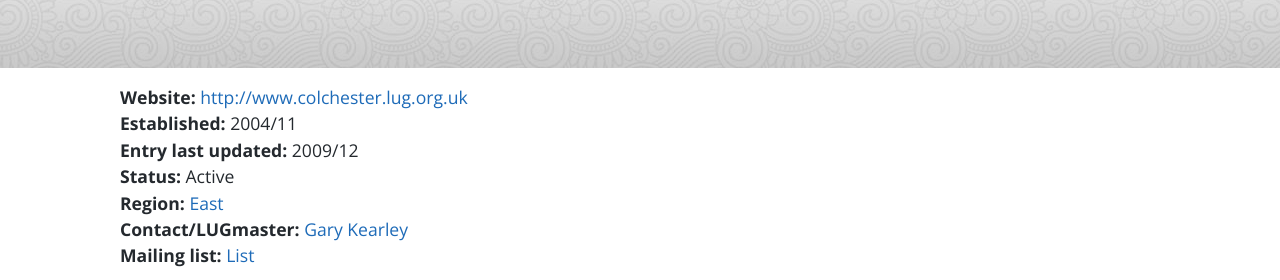
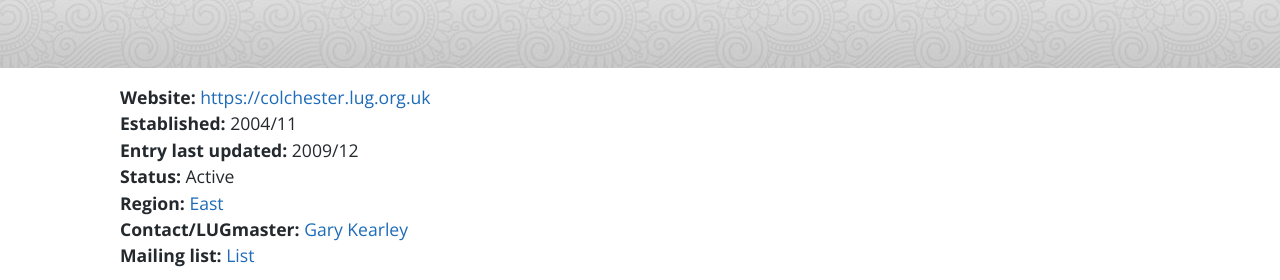
Before and after one commit to lugorguk/lug.org.uk-website, a Jekyll site: the page built from _posts/0000-01-01-Colchester.md, in a window 1280 px wide. Shown: the part 181-461 px from the top of the page. Built offline with Jekyll 4.4.1, drawn with Linux system fonts in a browser that asks for light colours; some of the changed lines change nothing that is shown; grey boxes are pictures that could not be loaded.

Commit message:
updated to https links
This one isn't actually loading with or without, or with or without www. at the start

```diff
--- a/_posts/0000-01-01-Colchester.md
+++ b/_posts/0000-01-01-Colchester.md
@@ -1,12 +1,12 @@
 ---
 layout: lug
 title: Colchester
-website: http://www.colchester.lug.org.uk
+website: https://colchester.lug.org.uk
 established_date: 2004/11
 status: Active
 last_update: 12/2009
 categories: East
-url: http://lug.org.uk/node/47
+url: https://lug.org.uk/node/47
 contact_address: mailto:colchester@lug.org.uk
 contact: Gary Kearley
 mailing_list: https://mailman.lug.org.uk/mailman/listinfo/colchester/
```
